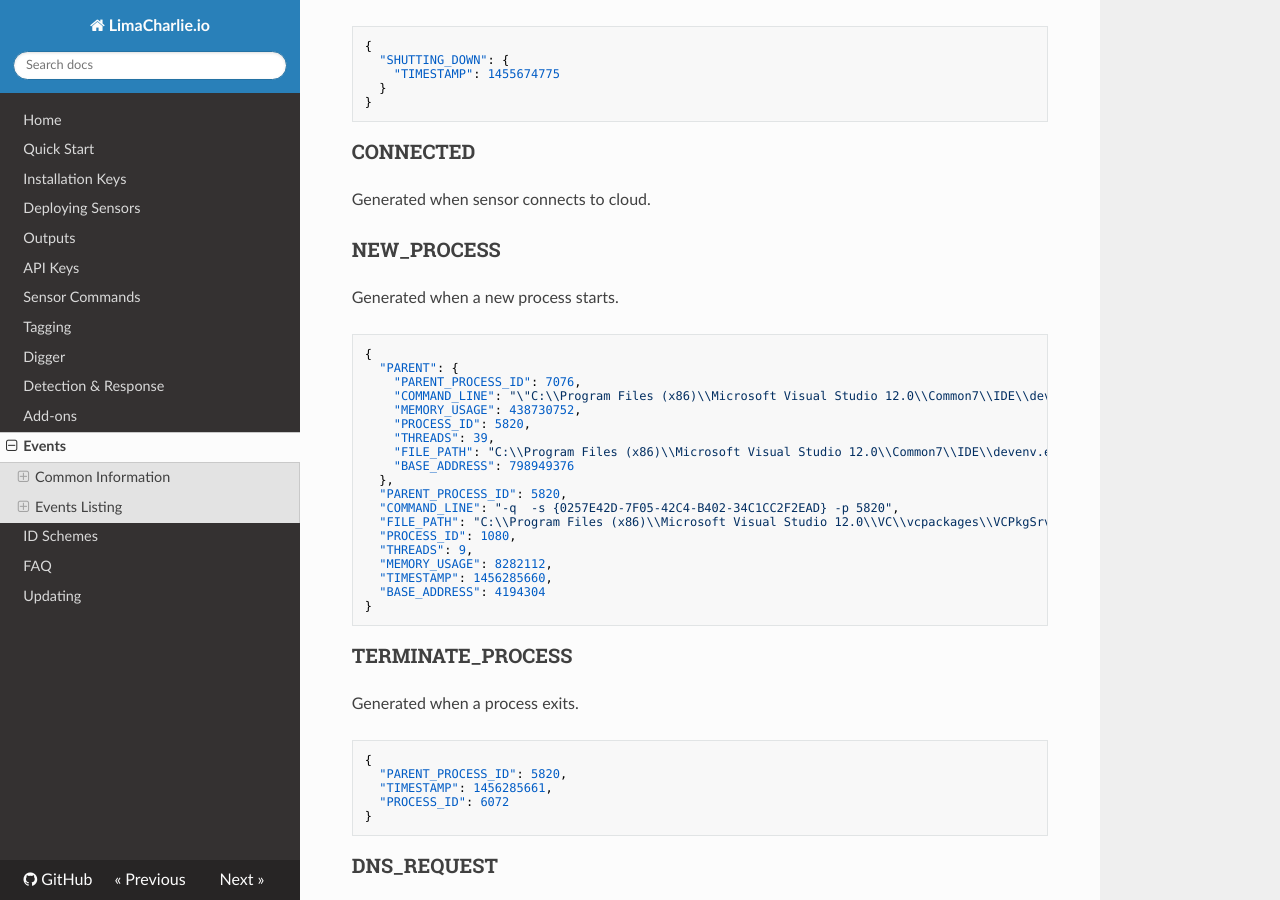
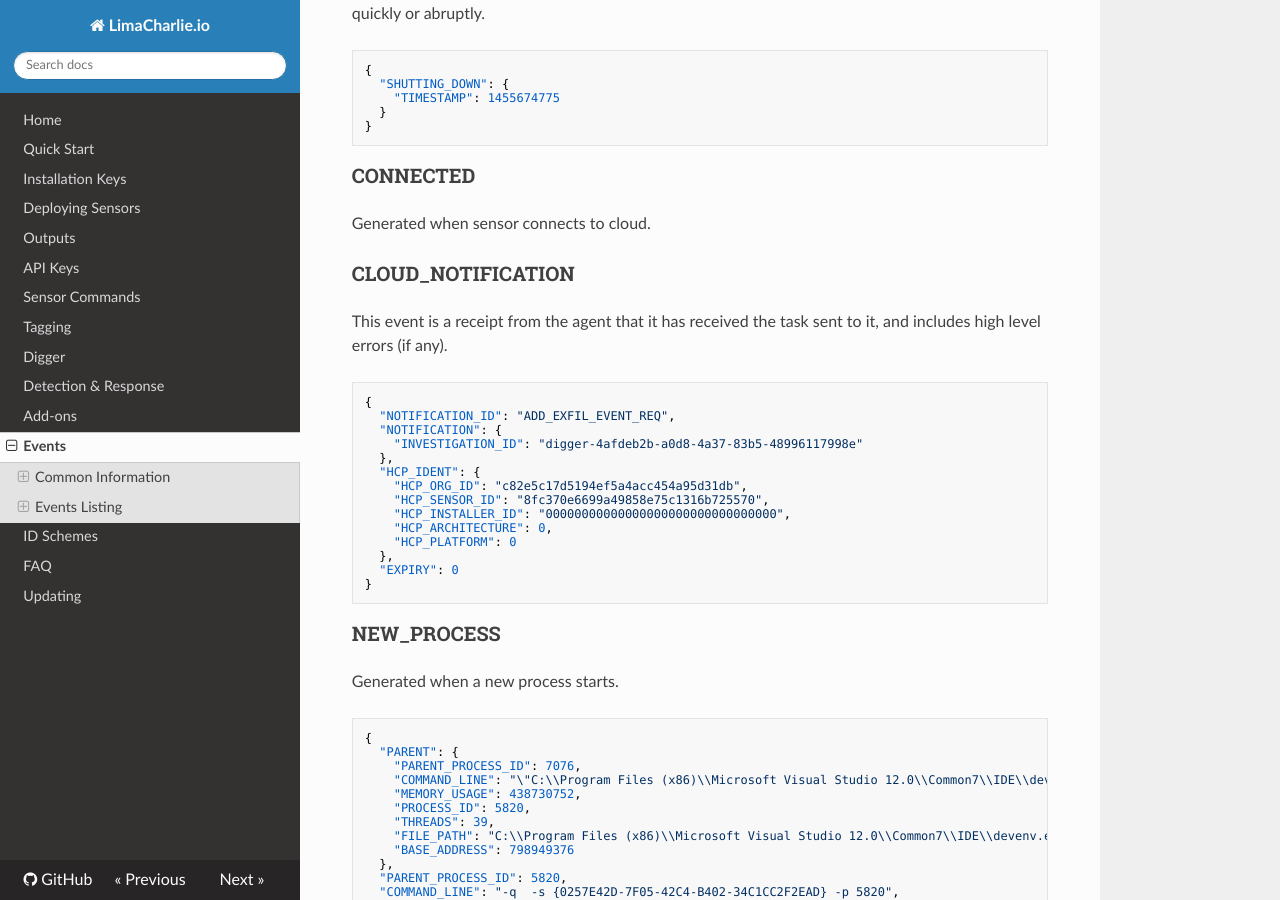
Before and after one commit to refractionPOINT/lce_doc, an MkDocs documentation site: the page built from docs/events.md, in a window 1280 px wide and 900 px high, scrolled down 3408 px. Built offline with MkDocs 1.6.1, drawn with Linux system fonts in a browser that asks for light colours; nearby versions of some CDN libraries; old or Windows-style settings are respelled for this version of MkDocs.

Commit message:
Adding doc on task receipts now that they will be displayed more often.

````diff
--- a/docs/events.md
+++ b/docs/events.md
@@ -88,6 +88,27 @@ host shuts down too quickly or abruptly.
 
 ### CONNECTED
 Generated when sensor connects to cloud.
+
+### CLOUD_NOTIFICATION
+This event is a receipt from the agent that it has received the task
+sent to it, and includes high level errors (if any).
+
+```json
+{
+  "NOTIFICATION_ID": "ADD_EXFIL_EVENT_REQ",
+  "NOTIFICATION": {
+    "INVESTIGATION_ID": "digger-4afdeb2b-a0d8-4a37-83b5-48996117998e"
+  },
+  "HCP_IDENT": {
+    "HCP_ORG_ID": "c82e5c17d5194ef5a4acc454a95d31db",
+    "HCP_SENSOR_ID": "8fc370e6699a49858e75c1316b725570",
+    "HCP_INSTALLER_ID": "00000000000000000000000000000000",
+    "HCP_ARCHITECTURE": 0,
+    "HCP_PLATFORM": 0
+  },
+  "EXPIRY": 0
+}
+```
 
 ### NEW_PROCESS
 Generated when a new process starts.
````
